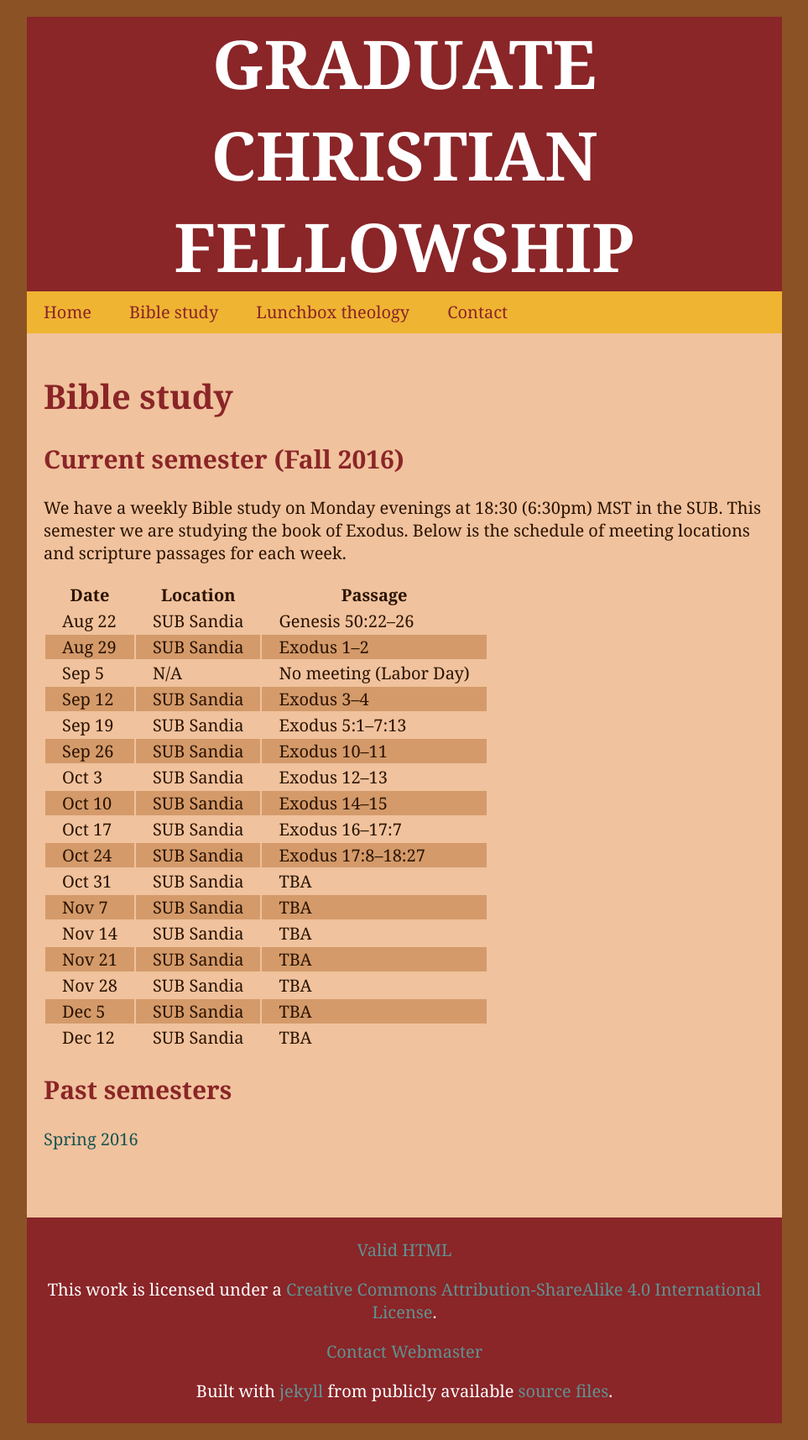
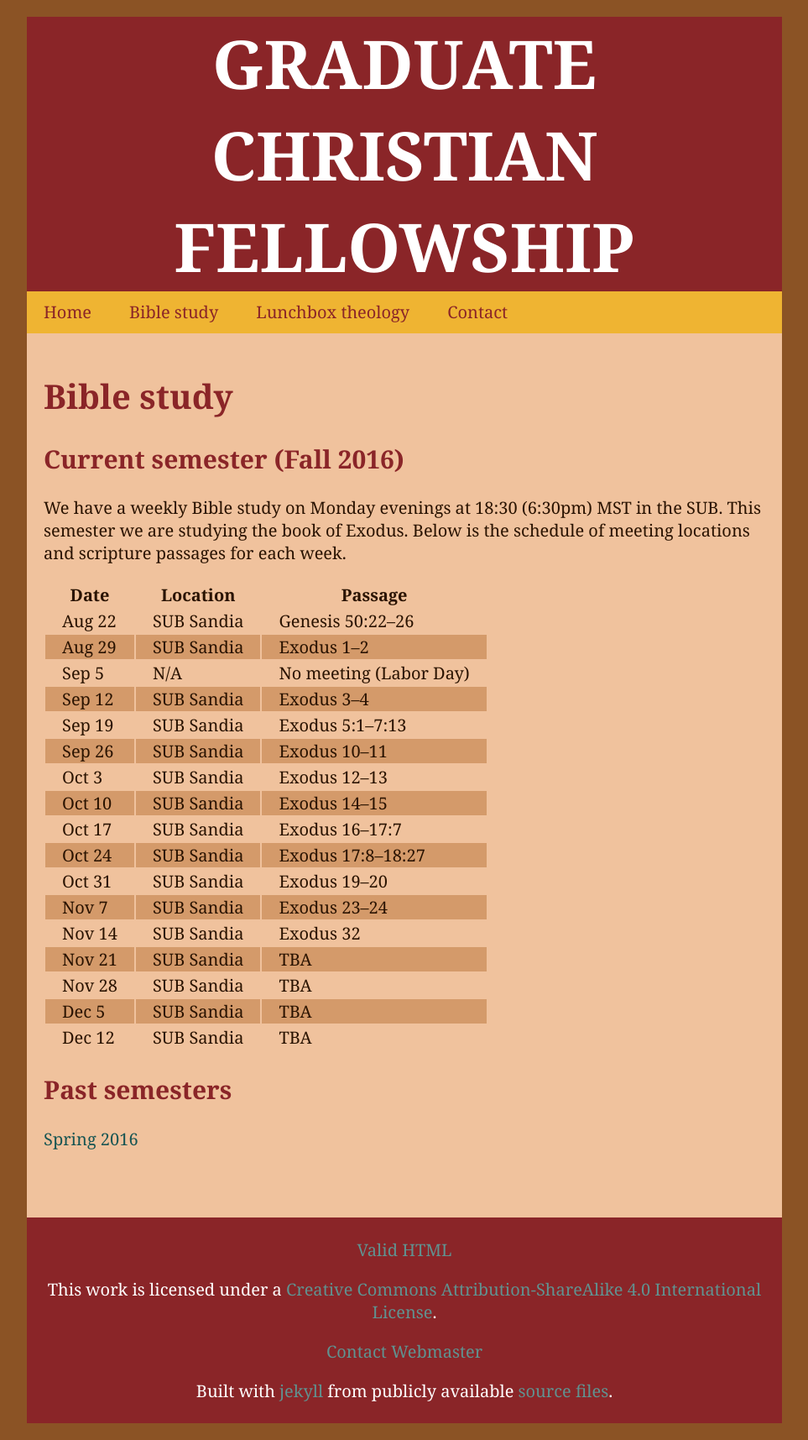
Before and after one commit to jarthurgross/gcf-website, a Jekyll site: the page built from bible_study/index.md, in a window 1280 px wide. Shown: the whole page at 84% size, without its empty margins (158-1121 px from the left). Built offline with Jekyll 4.4.1, drawn with Linux system fonts in a browser that asks for light colours; Markdown is read by kramdown in place of the engine named in the settings.

Commit message:
Update schedule

```diff
--- a/bible_study/index.md
+++ b/bible_study/index.md
@@ -28,9 +28,9 @@ of meeting locations and scripture passages for each week.
 | Oct 10 | SUB Sandia             | Exodus 14--15                    |
 | Oct 17 | SUB Sandia             | Exodus 16--17:7                  |
 | Oct 24 | SUB Sandia             | Exodus 17:8--18:27               |
-| Oct 31 | SUB Sandia             | TBA                              |
-| Nov  7 | SUB Sandia             | TBA                              |
-| Nov 14 | SUB Sandia             | TBA                              |
+| Oct 31 | SUB Sandia             | Exodus 19--20                    |
+| Nov  7 | SUB Sandia             | Exodus 23--24                    |
+| Nov 14 | SUB Sandia             | Exodus 32                        |
 | Nov 21 | SUB Sandia             | TBA                              |
 | Nov 28 | SUB Sandia             | TBA                              |
 | Dec  5 | SUB Sandia             | TBA                              |
```
